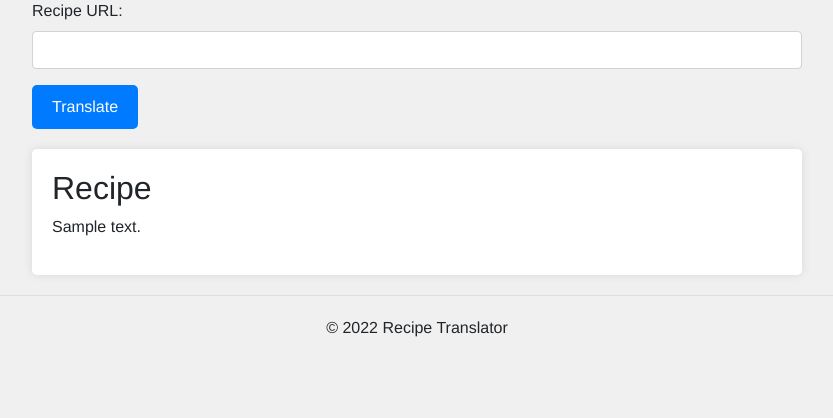
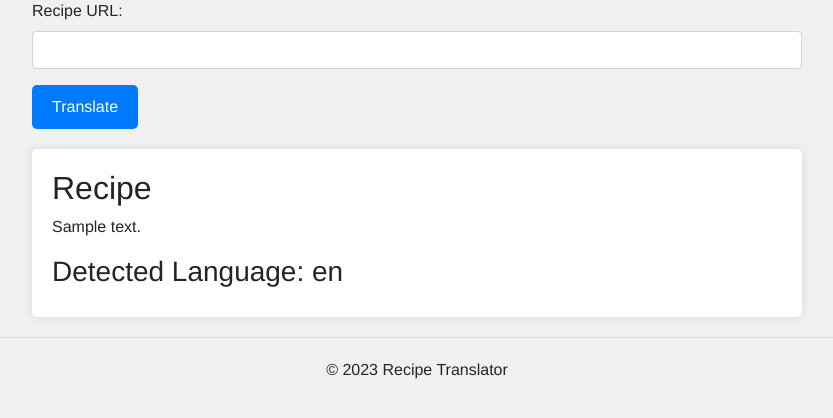
Before and after one commit to JLijbers/recipe-translator, a Flask app: template templates/index.html in a window 1280 px wide. Shown: the part 138-556 px from the top of the page, without its empty margins (223-1056 px from the left). Run offline with Flask 2, Linux system fonts and the light colour scheme; the template is opened without the code that fills it: most values are stand-ins (such as "Sample title", 1, 10 or a date in 2020); some libraries are stand-ins or nearby versions.

Commit message:
Detect language
The application detects the language from the URL-text

```diff
--- a/app.py
+++ b/app.py
@@ -1,6 +1,7 @@
 from flask import Flask, render_template, request
 from scraper import Scraper
 from translator import GPTTranslator
+from langdetect import detect
 
 app = Flask(__name__)
 
@@ -10,9 +11,10 @@ def index():
         url = request.form.get('url')
         scraper = Scraper(url)
         recipe_text = scraper.get_data()
+        detected_language = detect(recipe_text)
         translator = GPTTranslator()
         translated_text = translator.translate(recipe_text)
-        return render_template('index.html', recipe_text=translated_text)
+        return render_template('index.html', recipe_text=translated_text, detected_language=detected_language)
     return render_template('index.html')
 
 if __name__ == '__main__':
--- a/requirements.txt
+++ b/requirements.txt
@@ -3,3 +3,4 @@ beautifulsoup4==4.9.1
 requests==2.23.0
 googletrans==3.0.0
 Werkzeug==2.2.2
+langdetect
--- a/templates/index.html
+++ b/templates/index.html
@@ -34,6 +34,7 @@
                 <div class="recipe">
                     <h2>Recipe</h2>
                     <p>{{ recipe_text }}</p>
+		    <h3>Detected Language: {{ detected_language }}</h3>
                     <script>
                         document.getElementById('spinner').style.display = 'none';
                     </script>
@@ -43,7 +44,7 @@
     </main>
     <footer>
         <div class="container">
-            <p class="text-center">© 2022 Recipe Translator</p>
+            <p class="text-center">© 2023 Recipe Translator</p>
         </div>
     </footer>
 </body>
--- a/translator.py
+++ b/translator.py
@@ -8,8 +8,6 @@ class GPTTranslator:
     def translate(self, text):
         response = openai.Completion.create(
             model="text-davinci-003",
-            prompt=f"{text}\n\nSelect the recipe and ingredients from the text. Then translate to Dutch:",
-            temperature=0.5,
-            max_tokens=1000
+            prompt=f"{text}\n\nSelect the recipe and ingredients from the text. Then translate to Dutch:"
         )
         return response.choices[0].text.strip()
```
Also changed, not shown: 1 other file.
